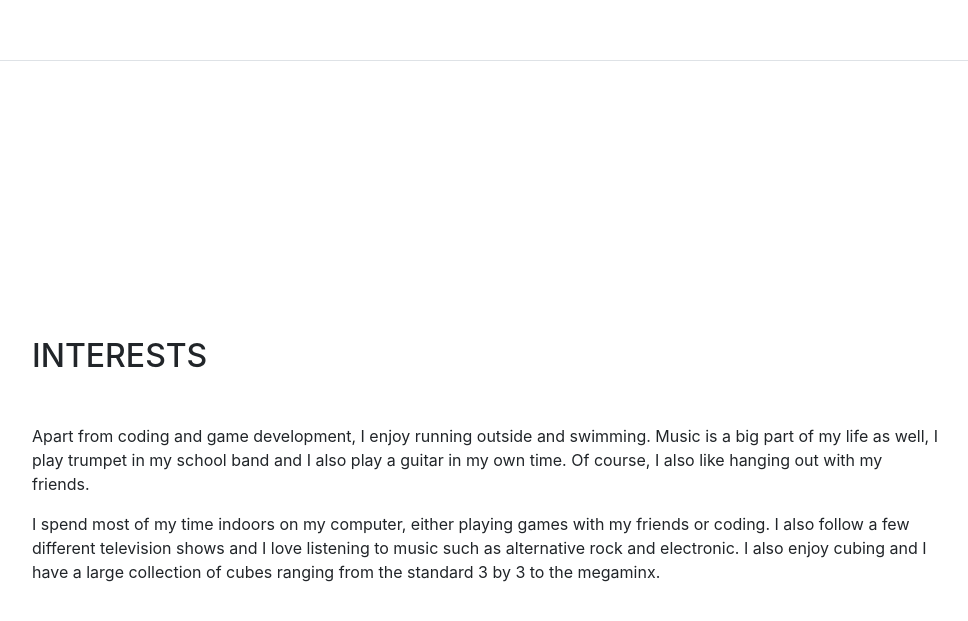
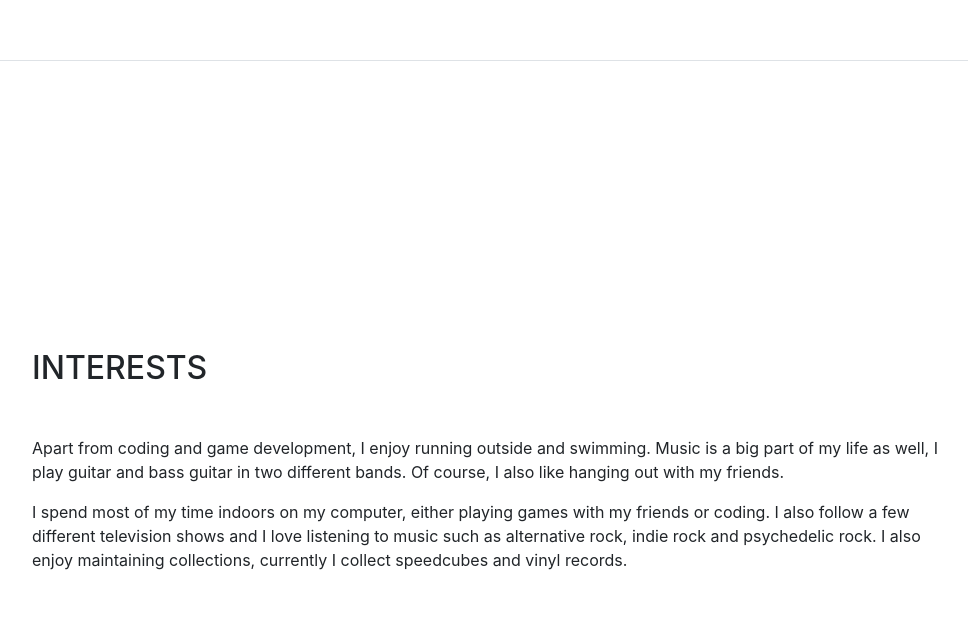
Before and after one commit to dennischestakov/dennischestakov.github.io, a website with bundled scripts: page index.html in a window 1280 px wide. Shown: the part 2339-2960 px from the top of the page, without its empty margins (288-1256 px from the left). Built offline with nearby package versions, Linux system fonts and the light colour scheme; a web font is replaced by a local one.

Commit message:
Updated Info.

```diff
--- a/index.html
+++ b/index.html
@@ -207,8 +207,8 @@
       <section class="resume-section p-3 p-lg-5 d-flex flex-column" id="interests">
         <div class="my-auto">
           <h2 class="mb-5">Interests</h2>
-          <p>Apart from coding and game development, I enjoy running outside and swimming. Music is a big part of my life as well, I play trumpet in my school band and I also play a guitar in my own time. Of course, I also like hanging out with my friends.</p>
-          <p class="mb-0">I spend most of my time indoors on my computer, either playing games with my friends or coding. I also follow a few different television shows and I love listening to music such as alternative rock and electronic. I also enjoy cubing and I have a large collection of cubes ranging from the standard 3 by 3 to the megaminx.</p>
+          <p>Apart from coding and game development, I enjoy running outside and swimming. Music is a big part of my life as well, I play guitar and bass guitar in two different bands. Of course, I also like hanging out with my friends.</p>
+          <p class="mb-0">I spend most of my time indoors on my computer, either playing games with my friends or coding. I also follow a few different television shows and I love listening to music such as alternative rock, indie rock and psychedelic rock. I also enjoy maintaining collections, currently I collect speedcubes and vinyl records.</p>
         </div>
       </section>
 
```
